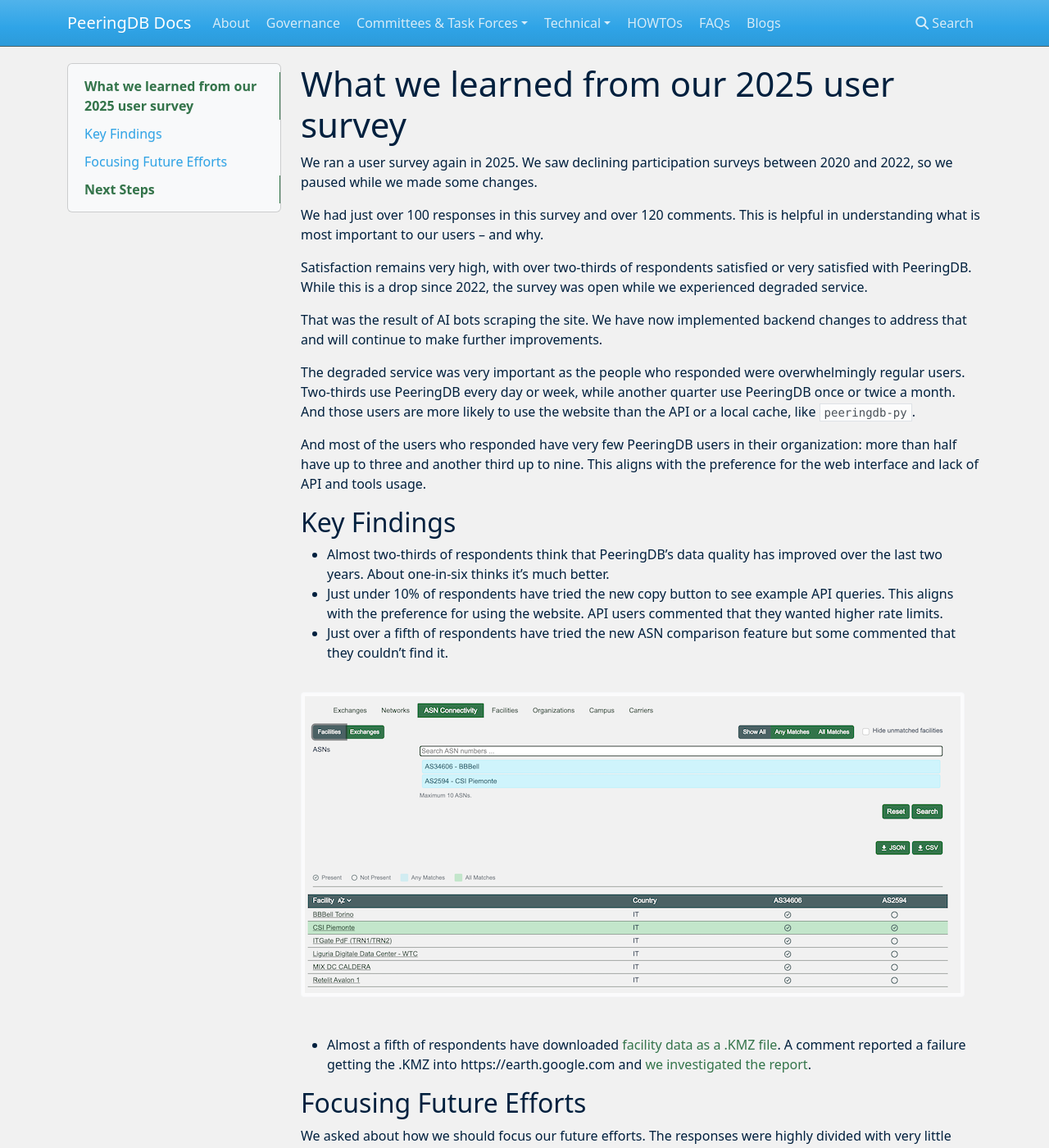
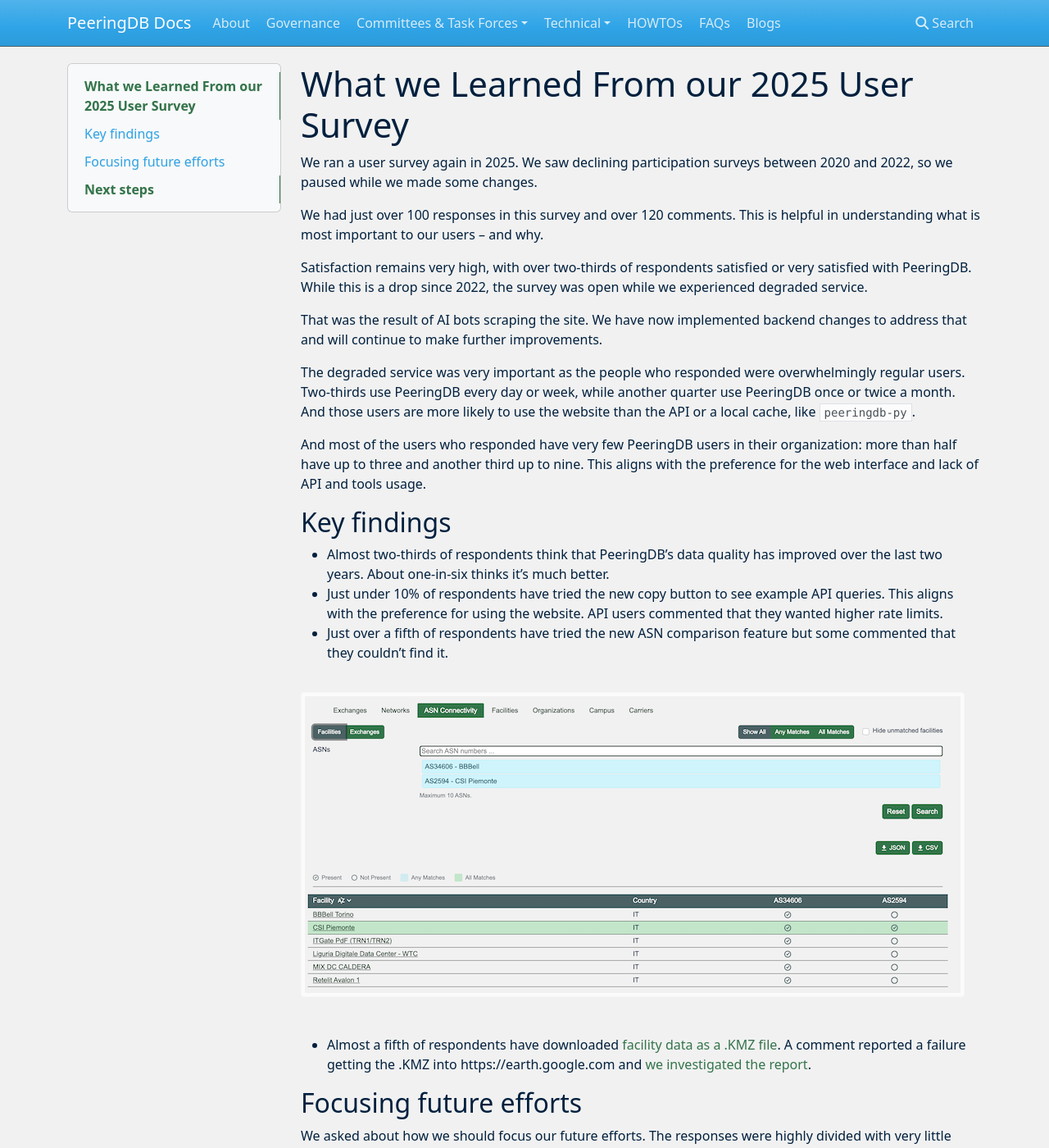
Before and after one commit to peeringdb/docs, an MkDocs documentation site: the page built from docs/blog/2025_user_survey_analysis.md, in a window 1280 px wide and 1400 px high. Shown: the whole window at 82% size. Built offline with MkDocs 1.6.1, drawn with Linux system fonts in a browser that asks for light colours; nearby versions of some CDN libraries.

```diff
--- a/docs/blog/2025_user_survey_analysis.md
+++ b/docs/blog/2025_user_survey_analysis.md
@@ -1,4 +1,4 @@
-# What we learned from our 2025 user survey
+# What we Learned From our 2025 User Survey
 
 We ran a user survey again in 2025. We saw declining participation surveys between 2020 and 2022, so we paused while we made some changes.
 
@@ -12,7 +12,7 @@ The degraded service was very important as the people who responded were overwhe
 
 And most of the users who responded have very few PeeringDB users in their organization: more than half have up to three and another third up to nine. This aligns with the preference for the web interface and lack of API and tools usage.
 
-## Key Findings
+## Key findings
 
  * Almost two-thirds of respondents think that PeeringDB’s data quality has improved over the last two years. About one-in-six thinks it’s much better.
  * Just under 10% of respondents have tried the new copy button to see example API queries. This aligns with the preference for using the website. API users commented that they wanted higher rate limits.
@@ -22,7 +22,7 @@ And most of the users who responded have very few PeeringDB users in their organ
 
  * Almost a fifth of respondents have downloaded [facility data as a .KMZ file](https://www.peeringdb.com/export/kmz/). A comment reported a failure getting the .KMZ into https://earth.google.com and [we investigated the report](https://github.com/peeringdb/peeringdb/issues/1860).
 
-## Focusing Future Efforts
+## Focusing future efforts
 
 We asked about how we should focus our future efforts. The responses were highly divided with very little agreement on what needs improvement or what is a priority.
 
@@ -36,7 +36,7 @@ There was least satisfaction with system security, scalability and performance.
 
 Dissatisfaction was fairly evenly spread across the other categories.
 
-## Next Steps
+## Next steps
 
 Decisions about how to improve PeeringDB are made by volunteer committees. They will analyze the survey responses and comments to work out the best path towards improved satisfaction. We’ll then focus on the improvements that will make our users’ lives easier.
 
```
Also changed, not shown: docs/blogs.md (+1 -0 lines).
